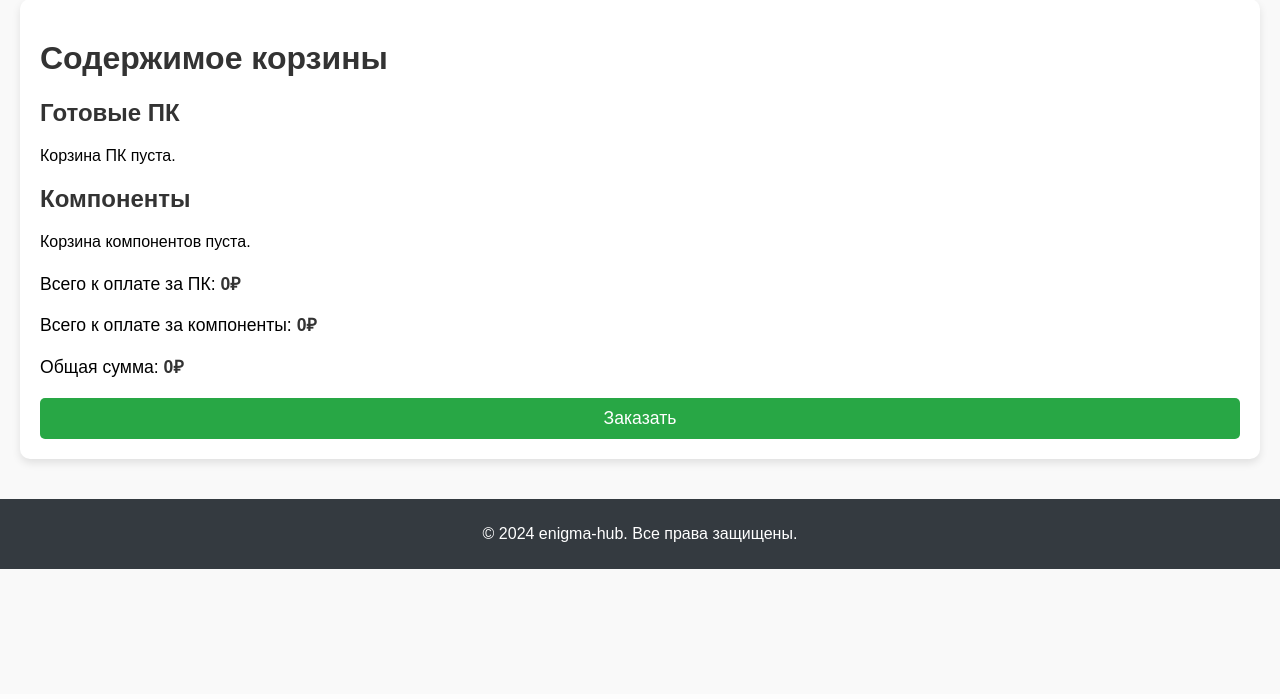
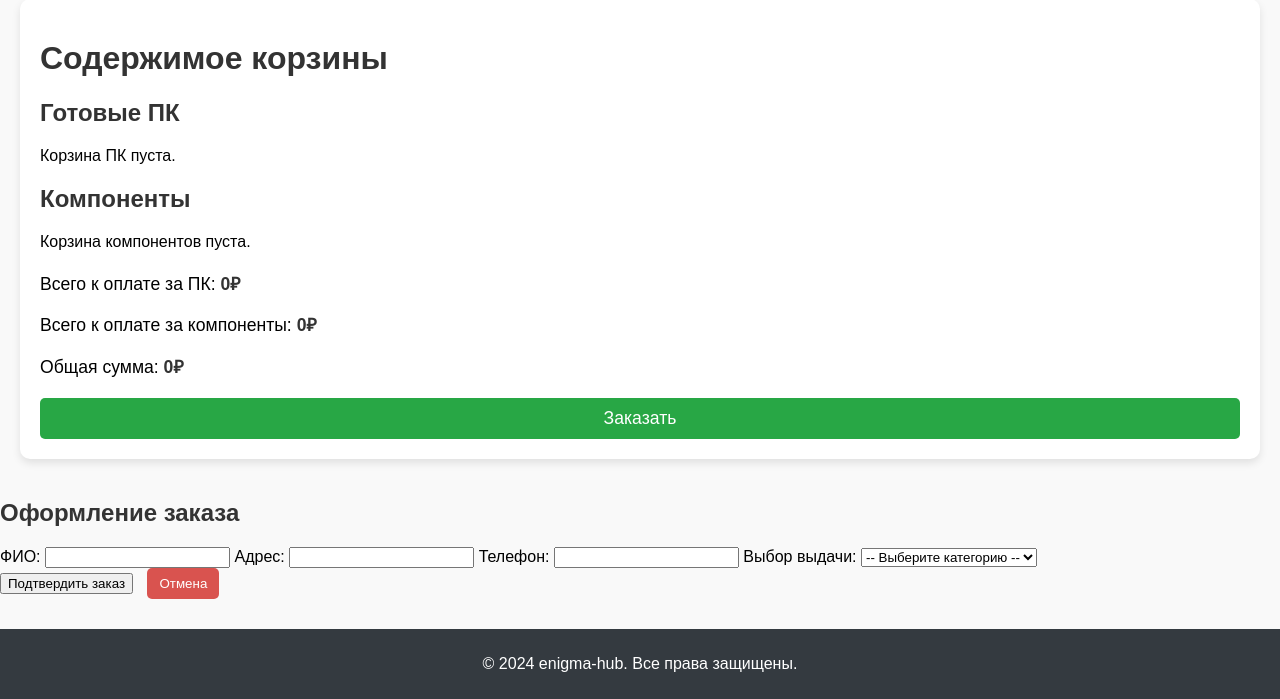
Before and after one commit to razemsb/pc_shop, a PHP site: page /buylist.php in a window 1280 px wide. Shown: the part 106-805 px from the top of the page. Before the commit the page ends 675 px from the top, so only its background shows below. Run offline with PHP 8.4, Linux system fonts and the light colour scheme; data comes from the database, SQL or seed files in the repository.

Commit message:
Add files via upload

```diff
--- a/admin.php
+++ b/admin.php
@@ -78,7 +78,7 @@
                         <form action="" method="POST">
                             <td><?= htmlspecialchars($product['ID']) ?></td>
                             <td><input type="text" name="product_name" value="<?= htmlspecialchars($product['Name']) ?>" required></td>
-                            <td><input type="number" name="product_price" value="<?= htmlspecialchars($product['Price']) ?>" step="1000" required></td>
+                            <td><input type="number" name="product_price" value="<?= htmlspecialchars($product['Price']) ?>" step="250" required></td>
                             <td><input type="text" name="product_img" value="<?= htmlspecialchars($product['Img']) ?>" required></td>
                             <td>
                                 <input type="hidden" name="product_id" value="<?= htmlspecialchars($product['ID']) ?>">
--- a/buylist.php
+++ b/buylist.php
@@ -3,12 +3,11 @@
 ini_set('display_startup_errors', 1);
 error_reporting(E_ALL);
 session_start();
-require 'db.php'; // Подключение к базе данных
+require 'db.php';
 
 $cartPc = isset($_SESSION['cart_pc']) ? $_SESSION['cart_pc'] : [];
 $cartComponents = isset($_SESSION['cart_components']) ? $_SESSION['cart_components'] : [];
 
-// Получение данных о товарах из базы данных
 $products = [];
 $query = "SELECT ID, Name, Img, Price FROM catalog";
 $result = mysqli_query($conn, $query);
@@ -21,8 +20,7 @@
     ];
 }
 
-// Получение данных о готовых ПК
-$queryPc = "SELECT ID, Name, Img, Price FROM pc"; // Предполагается, что ПК находятся в таблице pc
+$queryPc = "SELECT ID, Name, Img, Price FROM pc";
 $resultPc = mysqli_query($conn, $queryPc);
 
 while ($rowPc = mysqli_fetch_assoc($resultPc)) {
@@ -39,12 +37,11 @@
 if ($_SERVER['REQUEST_METHOD'] === 'POST' && isset($_POST['product_id'])) {
     $productId = $_POST['product_id'];
 
-    // Удаление товара из корзины ПК
     if (isset($cartPc[$productId])) {
         unset($cartPc[$productId]);
         $_SESSION['cart_pc'] = $cartPc;
     }
-    // Удаление товара из корзины комплектующих
+
     if (isset($cartComponents[$productId])) {
         unset($cartComponents[$productId]);
         $_SESSION['cart_components'] = $cartComponents;
@@ -111,7 +108,7 @@
                 <?php foreach ($cartComponents as $productId => $item): ?>
                     <?php $totalComponents += $products[$productId]['Price'] * $item['quantity']; ?>
                     <li class="cart-item">
-                        <img src="<?= htmlspecialchars($products[$productId]['Img']) ?>" alt="<?= htmlspecialchars($products[$productId]['Name']) ?>" class="product-image">
+                        <img src="<?= htmlspecialchars($products[$productId]['Img']) ?>" alt="<?= htmlspecialchars($products[$productId]['Name']) ?>" class="product-image-product">
                         <div class="product-details">
                             <p>Товар: <strong><?= htmlspecialchars($products[$productId]['Name']) ?></strong></p>
                             <p>Количество: <?= htmlspecialchars($item['quantity']) ?></p>
@@ -134,11 +131,34 @@
         <p>Общая сумма: <span class="total-amount"><?= htmlspecialchars($totalPc + $totalComponents) ?>₽</span></p>
     </div>
 
-    <button class="order-button" onclick="alert('Функция заказа временно не работает')">Заказать</button>
+    <button class="order-button" onclick="openModal()">Заказать</button>
 </div>
+<div class="modal-overlay" id="modal-overlay"></div>
+<div class="modal" id="order-modal">
+    <h2>Оформление заказа</h2>
+    <form action="" method="POST">
+        <label for="name">ФИО:</label>
+        <input type="text" id="name" name="name" required>
 
+        <label for="address">Адрес:</label>
+        <input type="text" id="address" name="address" required>
+
+        <label for="phone">Телефон:</label>
+        <input type="tel" id="phone" name="phone" required>
+
+        <label for="select">Выбор выдачи:</label>
+        <select name="select" id="select" class="styled-select" required>
+        <option value="">-- Выберите категорию --</option>
+        <option value="">Самовывоз</option>
+        <option value="">Доставкой</option>
+        </select><br>
+        <button type="submit" class="buy-button">Подтвердить заказ</button>
+        <button type="button" onclick="closeModal()" class="remove-button">Отмена</button>
+    </form>
+</div>
 <footer>
     <p>&copy; 2024 enigma-hub. Все права защищены.</p>
 </footer>
+<script src="script/modal.js"></script>
 </body>
 </html>
--- a/catalog.php
+++ b/catalog.php
@@ -3,7 +3,6 @@
 session_start();
 $totalItems = 0;
 
-// Calculate total items in cart
 if (isset($_SESSION['cart_pc'])) {
     foreach ($_SESSION['cart_pc'] as $item) {
         $totalItems += $item['quantity'];
@@ -44,7 +43,7 @@
         </button>
     </nav>
 </header>
-<h1>Каталог готовых ПК</h1>
+<h1 class="zagolovok">Каталог готовых ПК</h1>
 <main class="main-content">
     <div class="product-grid">
         <?php
--- a/catalog_tovarov.php
+++ b/catalog_tovarov.php
@@ -79,7 +79,7 @@
             <li>
               <img src="<?= htmlspecialchars($product['Img']) ?>" alt="<?= htmlspecialchars($product['Name']) ?>" class="product-image">
               <strong><?= htmlspecialchars($product['Name']) ?></strong><br>
-                    <p style="padding:20px;">Цена: <?= htmlspecialchars($product['Price']) ?>₽
+              <p style="padding:20px;">Цена: <?= htmlspecialchars($product['Price']) ?>₽</p>
               <form action="add_to_cart.php" method="POST" style="display:inline;">
                   <input type="hidden" name="product_id" value="<?= htmlspecialchars($product['ID']) ?>">
                   <input type="hidden" name="category" value="<?= htmlspecialchars($selectedCategory) ?>">
--- a/db.php
+++ b/db.php
@@ -4,10 +4,8 @@
 $host = "localhost";
 $db = "pc_shop";
 
-// Создание соединения
 $conn = new mysqli($host, $user, $password, $db);
 
-// Проверка соединения
 if ($conn->connect_error) {
     die("Ошибка соединения: ".$conn->connect_error);
 }
--- a/index.html
+++ b/index.html
@@ -7,6 +7,11 @@
     <title>basic reg/aurh form</title>
 </head>
 <body>
+<header>
+<nav>
+<p>PC SHOP</p>
+</nav>
+</header>
 <div class="cont">
     <form id="form1" class="auth_form" action="auth.php" method="post">
         <strong>Авторизация</strong><br>
--- a/main.php
+++ b/main.php
@@ -39,7 +39,7 @@
                     <a href="admin.php" class="btn admin-btn">Админ</a>
                 <?php endif; ?>
             <?php else: ?>
-                <a href="#" class="btn register-btn">Регистрация</a>
+                <a href="index.html" class="btn register-btn">Регистрация/Авторизация</a>
             <?php endif; ?>
             <button class="btn logout-btn" onclick="window.location.href='buylist.php';">
                 Корзина <?= $totalItems > 0 ? "($totalItems)" : "" ?>
--- a/reg.php
+++ b/reg.php
@@ -32,7 +32,7 @@
     }
 
     $hashed_pass = password_hash($pass, PASSWORD_DEFAULT);
-$is_admin = "0";
+    $is_admin = "0";
     $stmt = $conn->prepare("INSERT INTO users (Login, Password, Email, is_admin) VALUES (?, ?, ?, ?)");
     $stmt->bind_param("sssi", $name, $hashed_pass, $email, $is_admin);
 
--- a/remove_from_cart.php
+++ b/remove_from_cart.php
@@ -2,15 +2,12 @@
 if (isset($_POST['product_id'])) {
     $productId = $_POST['product_id'];
 
-    // текущая корзина
     $cart = isset($_COOKIE['cart']) ? json_decode($_COOKIE['cart'], true) : [];
 
-    // удаление товаров
     if (isset($cart[$productId])) {
         unset($cart[$productId]);
     }
 
-    // сохранения корзины
     setcookie('cart', json_encode($cart), time() + (86400 * 30), "/");
 
     header('Location: buylist.php');
--- a/session_destroy.php
+++ b/session_destroy.php
@@ -9,14 +9,14 @@
     if(isset($_SESSION['user_Login'])) {
 
     echo "<script>alert('Вы вышли из аккаунта.')</script>";
-    header("Location: page.php");
+    header("Location: main.php");
     exit();
     }else {
-    header("Location: page.php");
+    header("Location: main.php");
     exit();
     }
 } else {
-    header("Location: page.php");
+    header("Location: main.php");
     exit();
 }
 ?>
```
Also changed, not shown: add_to_cart.php (+5 -8 lines). Lines whose indentation alone changed are shown as unchanged.
